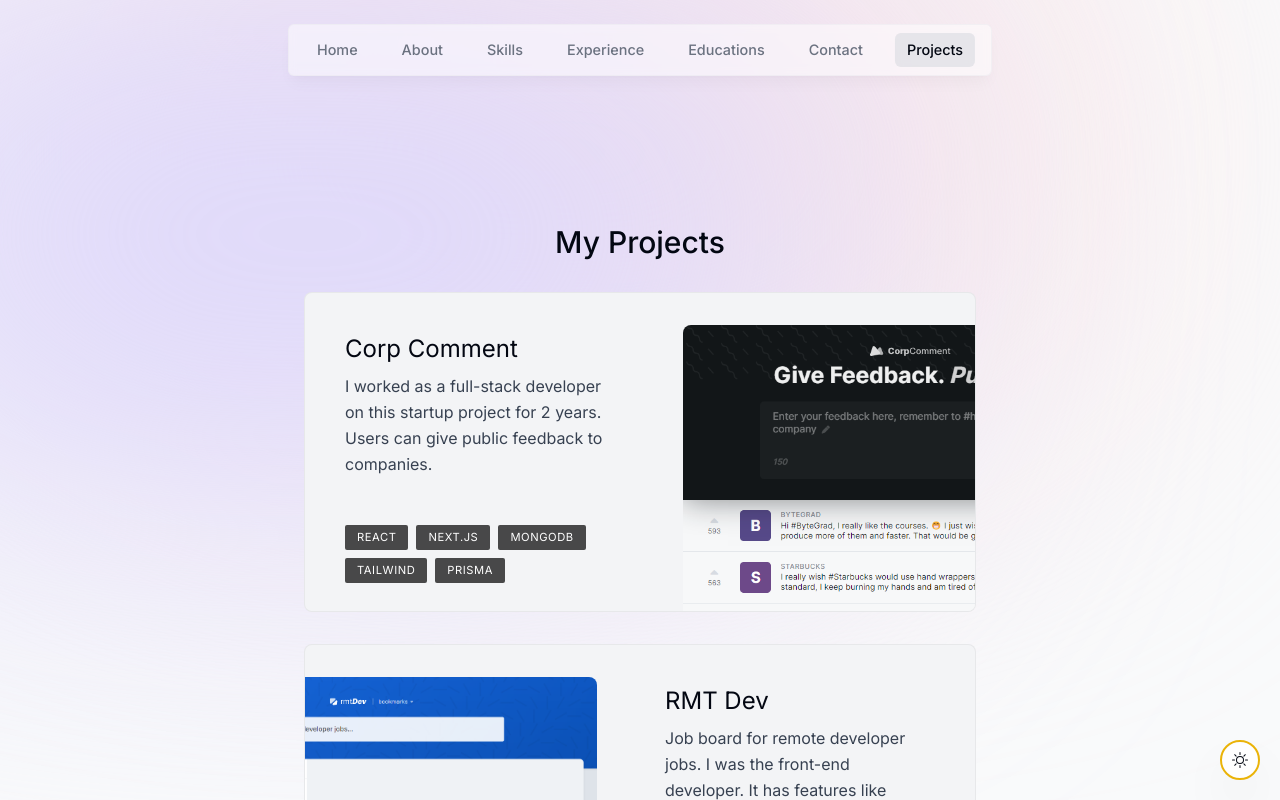
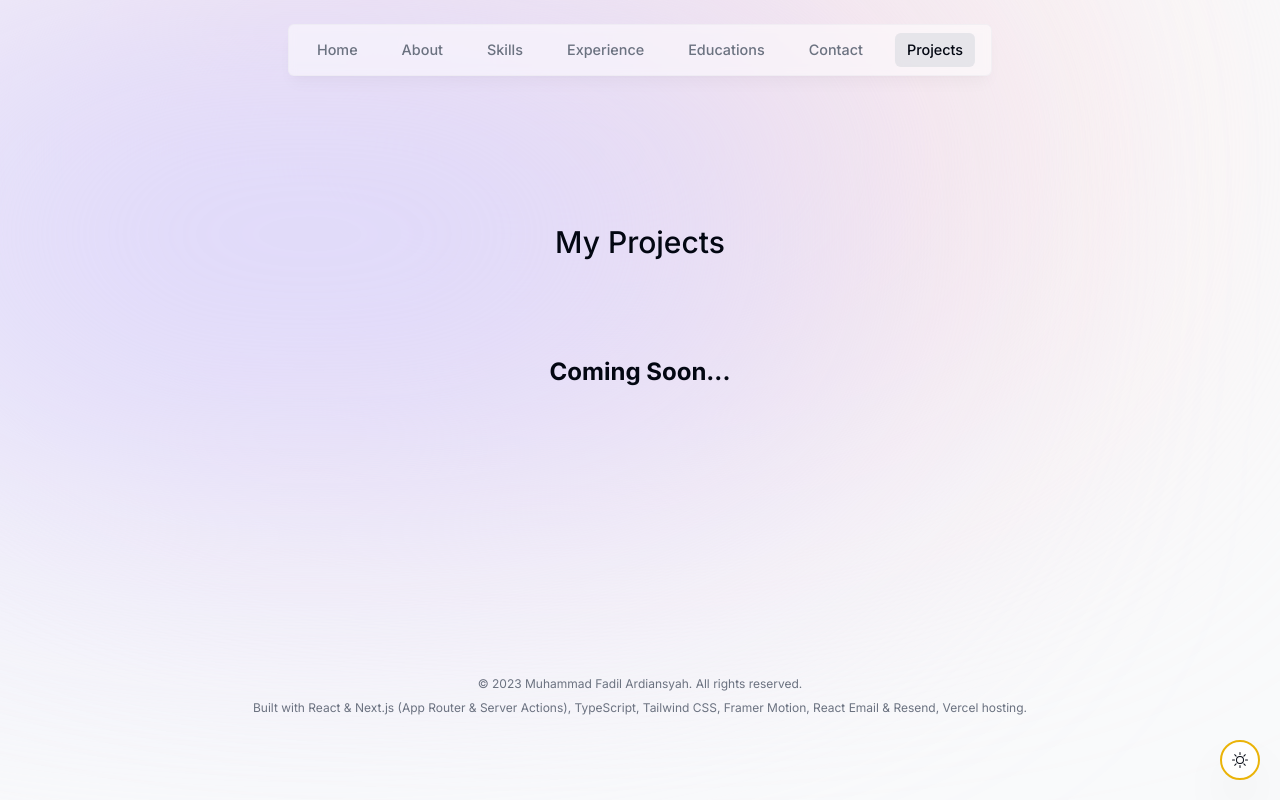
Before and after one commit to fadhilansyah25-codedojo/nextjs-portfolio, a Next.js app: page /projects in a window 1280 px wide. Shown: the top 800 px of the page. Built offline with nearby package versions, Linux system fonts and the light colour scheme.

Commit message:
feat: update projects page

```diff
--- a/components/projects.tsx
+++ b/components/projects.tsx
@@ -13,11 +13,13 @@ export default function Projects() {
     <section ref={ref} id="projects" className="mb-20 mt-28 max-w-[45rem] scroll-mt-28">
       <SectionHeading>My Projects</SectionHeading>
 
-      {projectsData.map((project, index) => (
+      {/* {projectsData.map((project, index) => (
         <React.Fragment key={index}>
           <Project {...project} />
         </React.Fragment>
-      ))}
+      ))} */}
+
+      <h1 className="text-2xl font-bold my-24">Coming Soon...</h1>
     </section>
   );
 }
```
